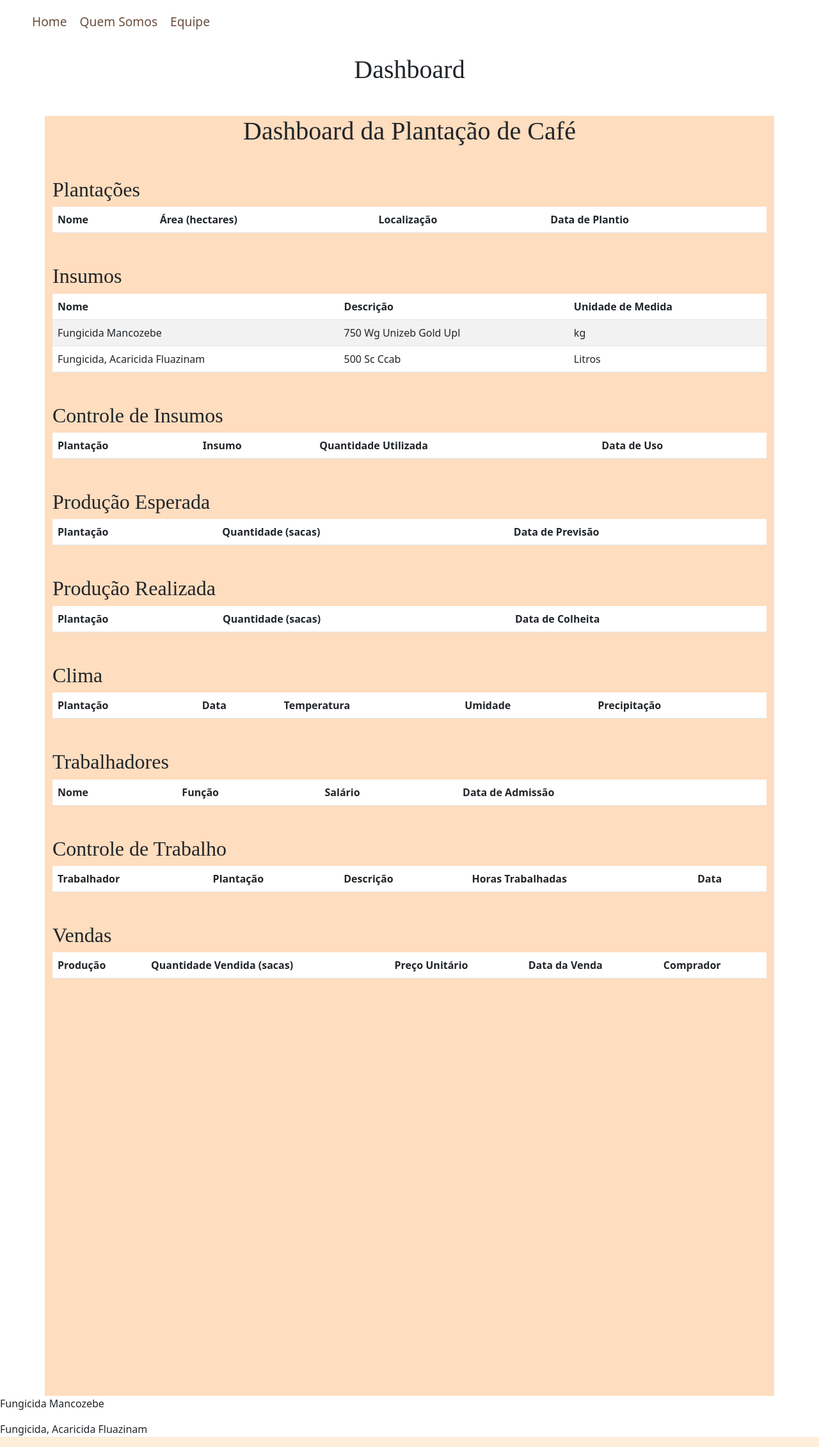
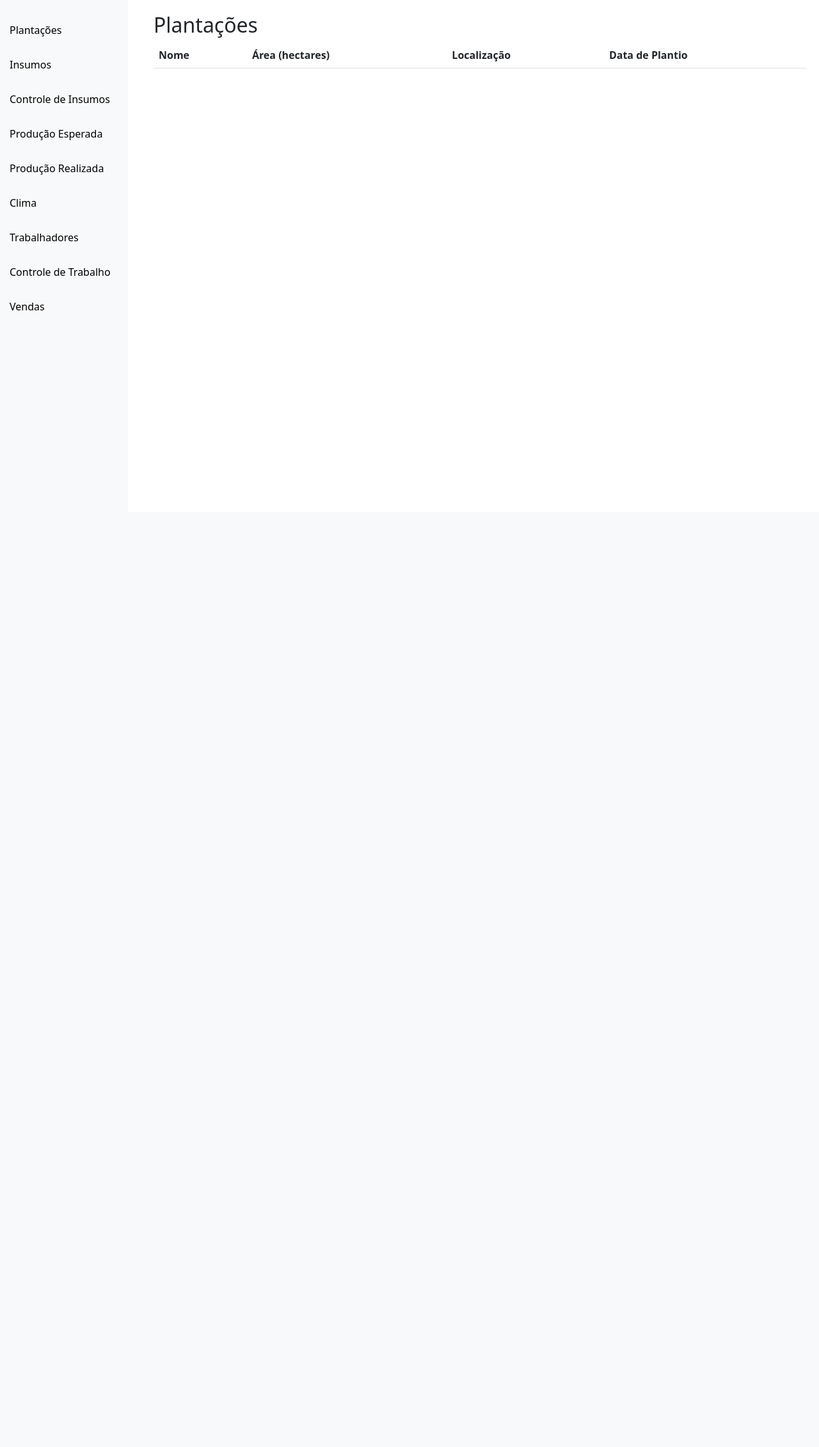
Before and after one commit to kakig/cafe-maestro, a Django app: page /dashboard in a window 1280 px wide. Shown: the whole page at 64% size. After the commit the page ends 485 px from the top, so only its background shows below. Run offline with Django 5.2, Linux system fonts and the light colour scheme; data comes from the database, SQL or seed files in the repository; data that the repository does not hold is empty.

Commit message:
Esboco dashboard

```diff
--- a/main/templates/main/dashboard.html
+++ b/main/templates/main/dashboard.html
@@ -1,11 +1,3 @@
-{% extends "main/base.html" %}
-
-{% block title %}
-  Dashboard | Café Maestro
-{% endblock %}
-
-{% block content %}
-  <h1>Dashboard</h1>
 <!DOCTYPE html>
 <html lang="en">
 <head>
@@ -13,12 +5,61 @@
     <meta name="viewport" content="width=device-width, initial-scale=1.0">
     <title>Dashboard da Plantação de Café</title>
     <link href="https://cdn.jsdelivr.net/npm/bootstrap@5.3.0/dist/css/bootstrap.min.css" rel="stylesheet">
+    <style>
+        /* Estilo da Sidebar */
+        .sidebar {
+            height: 100vh;
+            position: fixed;
+            top: 0;
+            left: 0;
+            width: 200px;
+            background-color: #f8f9fa;
+            padding-top: 20px;
+        }
+
+        .sidebar a {
+            display: block;
+            color: #000;
+            padding: 15px;
+            text-decoration: none;
+        }
+
+        .sidebar a:hover {
+            background-color: #ddd;
+        }
+
+        /* Estilo do conteúdo principal */
+        .content {
+            margin-left: 220px;
+            padding: 20px;
+        }
+
+        .section {
+            display: none;
+        }
+
+        .section.active {
+            display: block;
+        }
+    </style>
 </head>
 <body>
-    <div class="container">
-        <h1 class="mt-5">Dashboard da Plantação de Café</h1>
 
-        <h2 class="mt-5">Plantações</h2>
+    <div class="sidebar">
+        <a href="#" data-target="#plantacoes-section">Plantações</a>
+        <a href="#" data-target="#insumos-section">Insumos</a>
+        <a href="#" data-target="#controle-insumos-section">Controle de Insumos</a>
+        <a href="#" data-target="#producao-esperada-section">Produção Esperada</a>
+        <a href="#" data-target="#producao-realizada-section">Produção Realizada</a>
+        <a href="#" data-target="#clima-section">Clima</a>
+        <a href="#" data-target="#trabalhadores-section">Trabalhadores</a>
+        <a href="#" data-target="#controle-trabalho-section">Controle de Trabalho</a>
+        <a href="#" data-target="#vendas-section">Vendas</a>
+    </div>
+
+    <div class="content">
+        <div id="plantacoes-section" class="section active">
+            <h2>Plantações</h2>
             <table class="table table-striped">
                 <thead>
                     <tr>
@@ -39,8 +80,10 @@
                     {% endfor %}
                 </tbody>
             </table>
+        </div>
 
-        <h2 class="mt-5">Insumos</h2>
+        <div id="insumos-section" class="section">
+            <h2>Insumos</h2>
             <table class="table table-striped">
                 <thead>
                     <tr>
@@ -59,8 +102,10 @@
                     {% endfor %}
                 </tbody>
             </table>
+        </div>
 
-        <h2 class="mt-5">Controle de Insumos</h2>
+        <div id="controle-insumos-section" class="section">
+            <h2>Controle de Insumos</h2>
             <table class="table table-striped">
                 <thead>
                     <tr>
@@ -81,8 +126,10 @@
                     {% endfor %}
                 </tbody>
             </table>
+        </div>
 
-        <h2 class="mt-5">Produção Esperada</h2>
+        <div id="producao-esperada-section" class="section">
+            <h2>Produção Esperada</h2>
             <table class="table table-striped">
                 <thead>
                     <tr>
@@ -101,8 +148,10 @@
                     {% endfor %}
                 </tbody>
             </table>
+        </div>
 
-        <h2 class="mt-5">Produção Realizada</h2>
+        <div id="producao-realizada-section" class="section">
+            <h2>Produção Realizada</h2>
             <table class="table table-striped">
                 <thead>
                     <tr>
@@ -121,8 +170,10 @@
                     {% endfor %}
                 </tbody>
             </table>
+        </div>
 
-        <h2 class="mt-5">Clima</h2>
+        <div id="clima-section" class="section">
+            <h2>Clima</h2>
             <table class="table table-striped">
                 <thead>
                     <tr>
@@ -145,8 +196,10 @@
                     {% endfor %}
                 </tbody>
             </table>
+        </div>
 
-        <h2 class="mt-5">Trabalhadores</h2>
+        <div id="trabalhadores-section" class="section">
+            <h2>Trabalhadores</h2>
             <table class="table table-striped">
                 <thead>
                     <tr>
@@ -167,8 +220,10 @@
                     {% endfor %}
                 </tbody>
             </table>
+        </div>
 
-        <h2 class="mt-5">Controle de Trabalho</h2>
+        <div id="controle-trabalho-section" class="section">
+            <h2>Controle de Trabalho</h2>
             <table class="table table-striped">
                 <thead>
                     <tr>
@@ -191,8 +246,10 @@
                     {% endfor %}
                 </tbody>
             </table>
+        </div>
 
-        <h2 class="mt-5">Vendas</h2>
+        <div id="vendas-section" class="section">
+            <h2>Vendas</h2>
             <table class="table table-striped">
                 <thead>
                     <tr>
@@ -215,10 +272,20 @@
                     {% endfor %}
                 </tbody>
             </table>
-
+        </div>
     </div>
 
-  {% for insumo in insumos %}
-    <p>{{ insumo.nome }}</p>
-  {% endfor %}
-{% endblock %}
+    <script src="https://code.jquery.com/jquery-3.6.0.min.js"></script>
+    <script>
+        $(document).ready(function () {
+            // Mostra a seção correspondente ao link clicado na sidebar
+            $('.sidebar a').on('click', function (e) {
+                e.preventDefault();
+                $('.section').removeClass('active');
+                $($(this).data('target')).addClass('active');
+            });
+        });
+    </script>
+
+</body>
+</html
```
Lines whose indentation alone changed are shown as unchanged.
